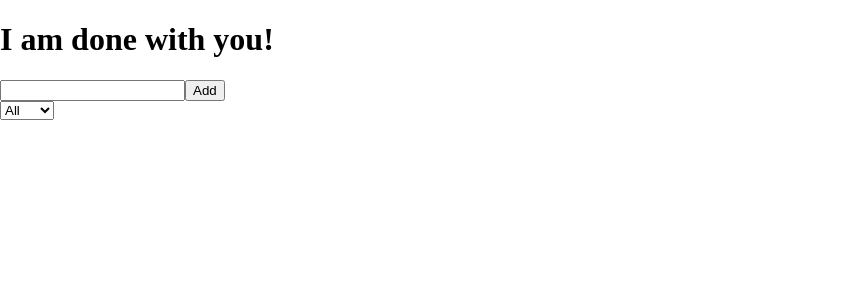
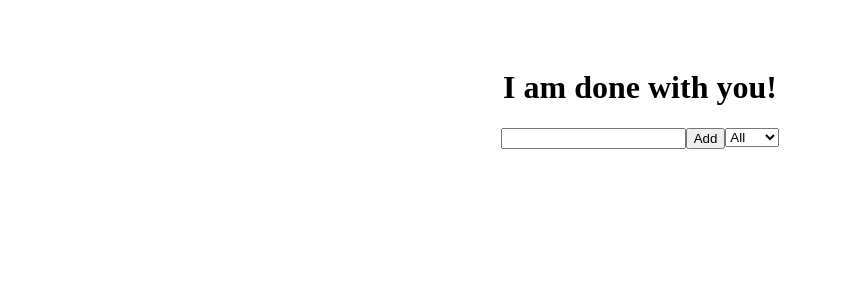
Before and after one commit to It-s-friday-and-I-am-done-with-you/i-am-done-with-you, a React (Create React App) app: page / in a window 1280 px wide. Shown: the top 300 px of the page, without its empty margins (0-842 px from the left). Built offline with nearby package versions, Linux system fonts and the light colour scheme.

Commit message:
:lipstick: Add very basic styling

```diff
--- a/src/App.css
+++ b/src/App.css
@@ -0,0 +1,7 @@
+.App {
+  display: flex;
+  flex-direction: column;
+  justify-content: center;
+  align-items: center;
+  margin-top: 3rem;
+}
--- a/src/components/Form.css
+++ b/src/components/Form.css
@@ -0,0 +1,3 @@
+.input-form {
+  display: flex;
+}
--- a/src/components/Form.js
+++ b/src/components/Form.js
@@ -1,8 +1,9 @@
 import React from "react";
+import "./Form.css";
 
 const Form = () => {
   return (
-    <form>
+    <form className="input-form">
       <input type="text" className="input-text" />
       <button className="button-add" type="submit">
         Add
```
